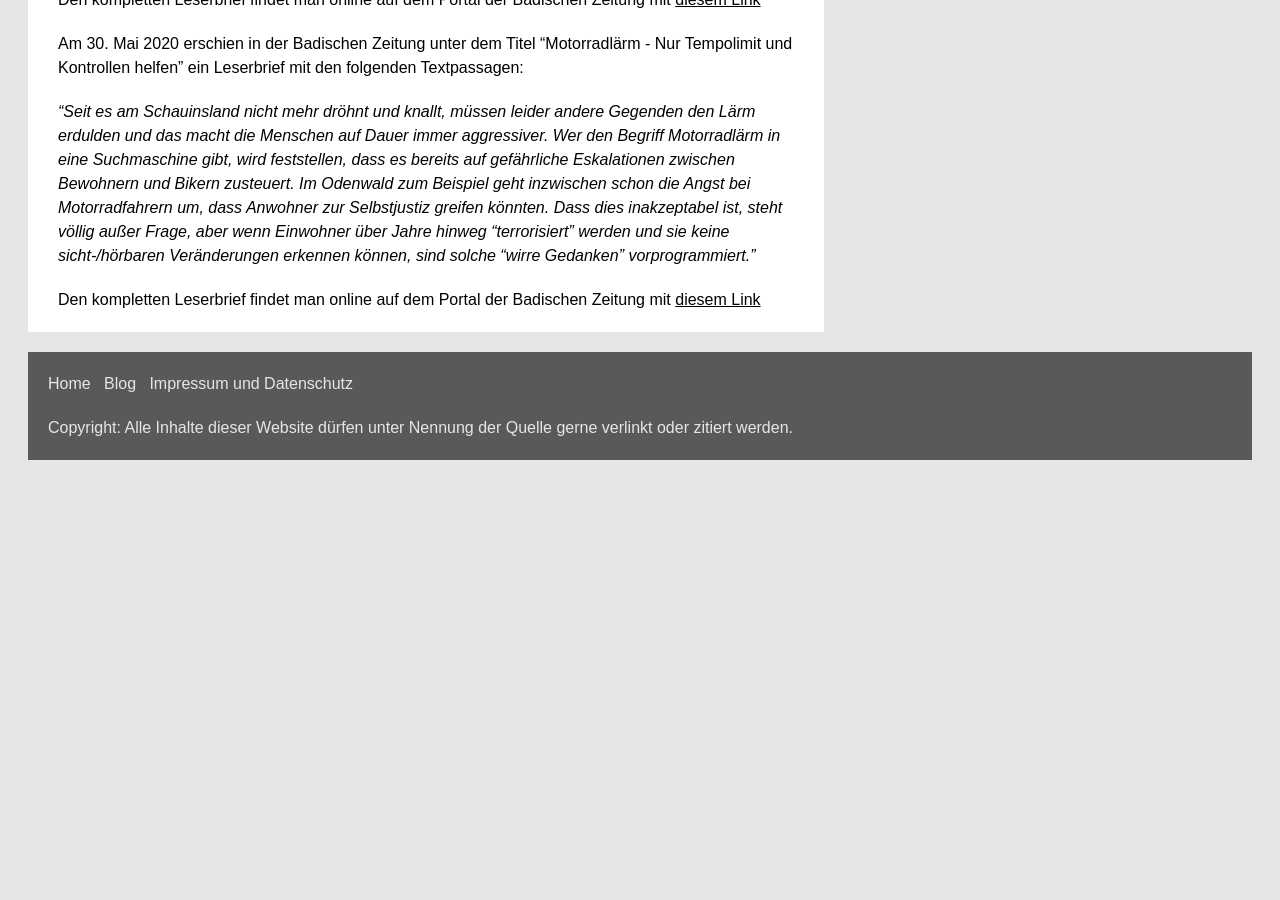
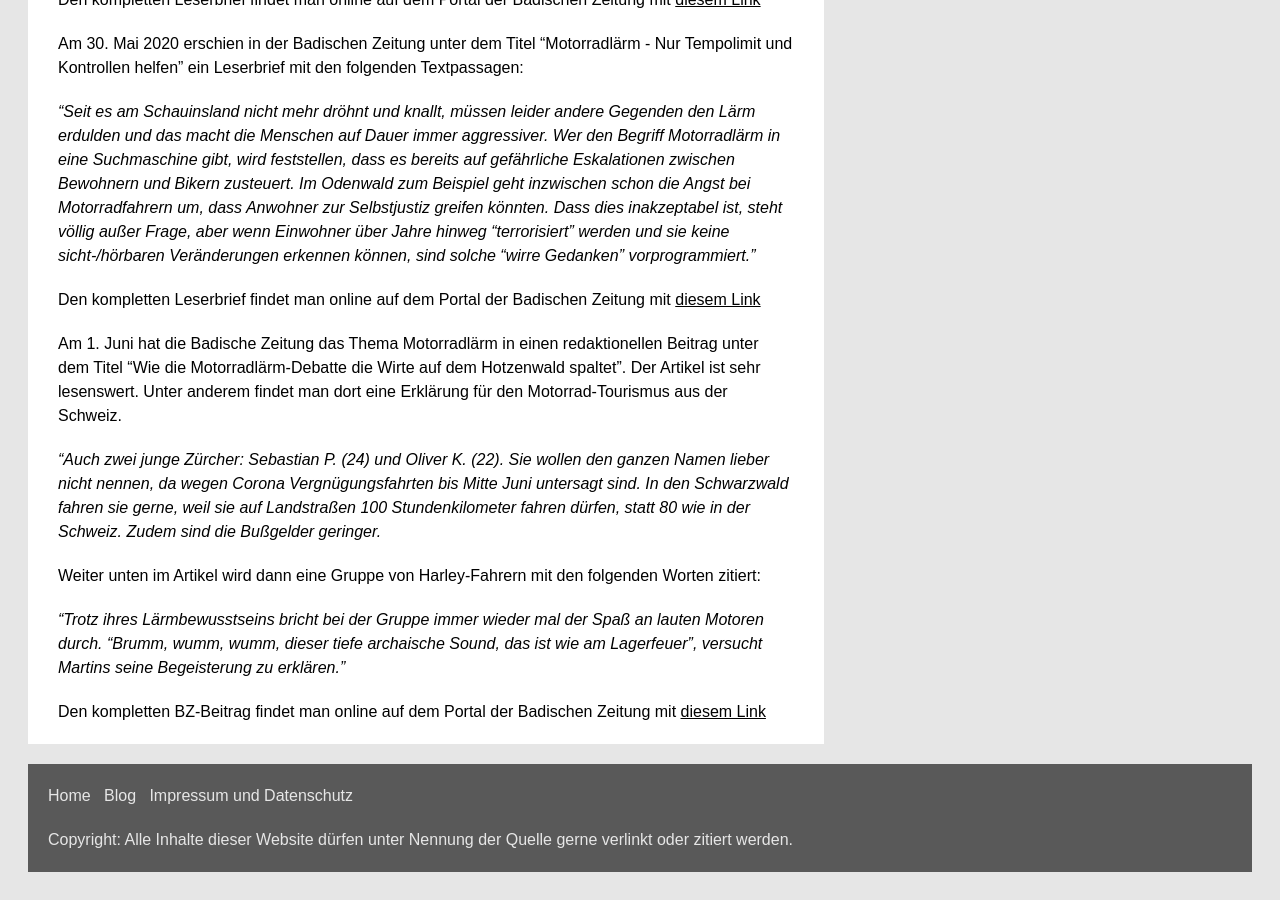
Before and after one commit to rettet-die-stille/rettet-die-stille.github.io, a Jekyll site: the page built from _posts/2020-06-04-Leserbrief-und-Zeitungsberichte-Teil-1.md, in a window 1280 px wide and 900 px high, scrolled down 1872 px. Built offline with Jekyll 4.4.1, drawn with Linux system fonts in a browser that asks for light colours; before the commit the page ends 2360 px from its top, so only the background shows below that.

Commit message:
Update 2020-06-04-Leserbrief-und-Zeitungsberichte-Teil-1.md

```diff
--- a/_posts/2020-06-04-Leserbrief-und-Zeitungsberichte-Teil-1.md
+++ b/_posts/2020-06-04-Leserbrief-und-Zeitungsberichte-Teil-1.md
@@ -33,9 +33,19 @@ Am 22. Mai 2020 erschien in der Badischen Zeitung unter dem Titel "Für alle Ras
 Den kompletten Leserbrief findet man online auf dem Portal der Badischen Zeitung mit <span style="text-decoration: underline;">[diesem Link](https://www.badische-zeitung.de/leserbriefe-xukunneqx){:target="_blank"}</span>
 
 
-
 Am 30. Mai 2020 erschien in der Badischen Zeitung unter dem Titel "Motorradlärm - Nur Tempolimit und Kontrollen helfen" ein Leserbrief mit den folgenden Textpassagen:
 
 <i>"Seit es am Schauinsland nicht mehr dröhnt und knallt, müssen leider andere Gegenden den Lärm erdulden und das macht die Menschen auf Dauer immer aggressiver. Wer den Begriff Motorradlärm in eine Suchmaschine gibt, wird feststellen, dass es bereits auf gefährliche Eskalationen zwischen Bewohnern und Bikern zusteuert. Im Odenwald zum Beispiel geht inzwischen schon die Angst bei Motorradfahrern um, dass Anwohner zur Selbstjustiz greifen könnten. Dass dies inakzeptabel ist, steht völlig außer Frage, aber wenn Einwohner über Jahre hinweg "terrorisiert" werden und sie keine sicht-/hörbaren Veränderungen erkennen können, sind solche "wirre Gedanken" vorprogrammiert."</i>
 
 Den kompletten Leserbrief findet man online auf dem Portal der Badischen Zeitung mit <span style="text-decoration: underline;">[diesem Link](https://www.badische-zeitung.de/leserbriefe-xnsfm6tix--185972104.html){:target="_blank"}</span>
+
+
+Am 1. Juni hat die Badische Zeitung das Thema Motorradlärm in einen redaktionellen Beitrag unter dem Titel "Wie die Motorradlärm-Debatte die Wirte auf dem Hotzenwald spaltet". Der Artikel ist sehr lesenswert. Unter anderem findet man dort eine Erklärung für den Motorrad-Tourismus aus der Schweiz.
+
+<i>"Auch zwei junge Zürcher: Sebastian P. (24) und Oliver K. (22). Sie wollen den ganzen Namen lieber nicht nennen, da wegen Corona Vergnügungsfahrten bis Mitte Juni untersagt sind. In den Schwarzwald fahren sie gerne, weil sie auf Landstraßen 100 Stundenkilometer fahren dürfen, statt 80 wie in der Schweiz. Zudem sind die Bußgelder geringer.</i>
+
+Weiter unten im Artikel wird dann eine Gruppe von Harley-Fahrern mit den folgenden Worten zitiert:
+
+<i>"Trotz ihres Lärmbewusstseins bricht bei der Gruppe immer wieder mal der Spaß an lauten Motoren durch. "Brumm, wumm, wumm, dieser tiefe archaische Sound, das ist wie am Lagerfeuer", versucht Martins seine Begeisterung zu erklären."</i>
+
+Den kompletten BZ-Beitrag findet man online auf dem Portal der Badischen Zeitung mit <span style="text-decoration: underline;">[diesem Link](https://www.badische-zeitung.de/wie-die-motorradlaerm-debatte-die-wirte-auf-dem-hotzenwald-spaltet){:target="_blank"}</span>
```
